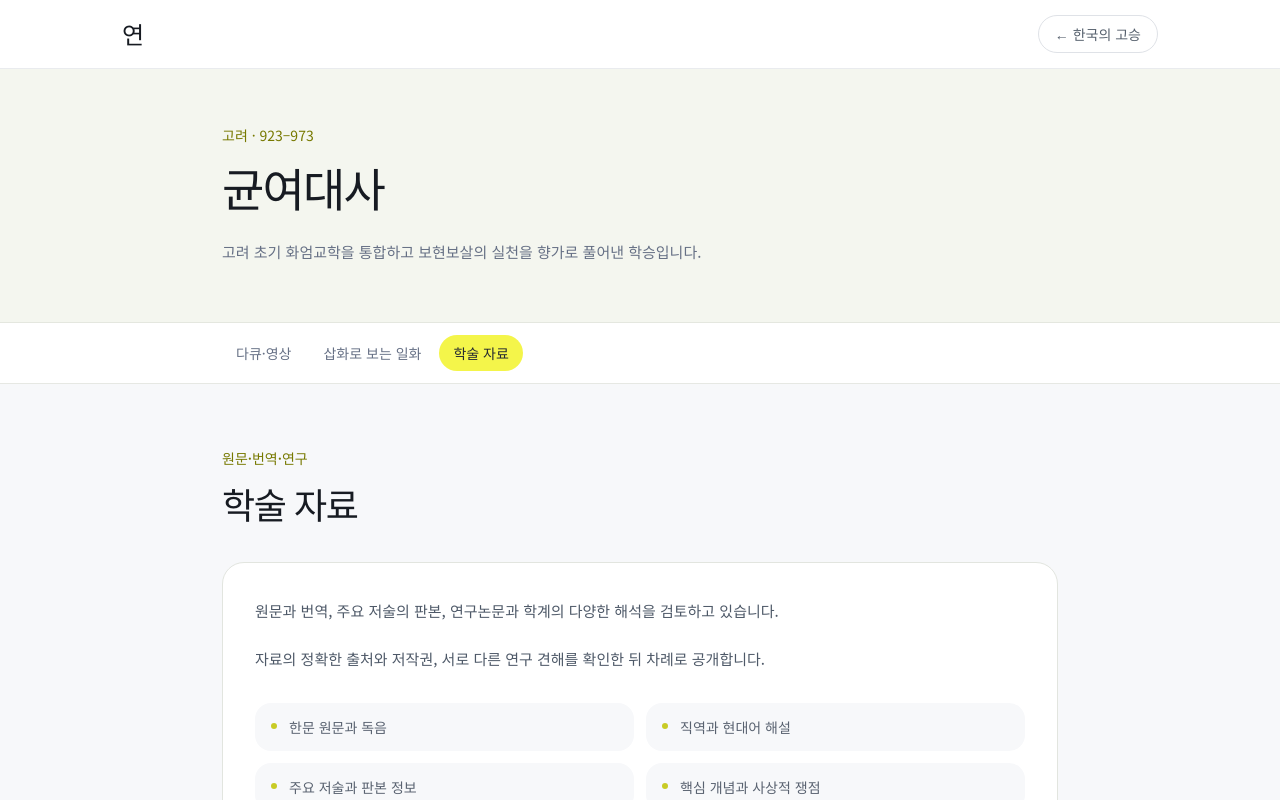
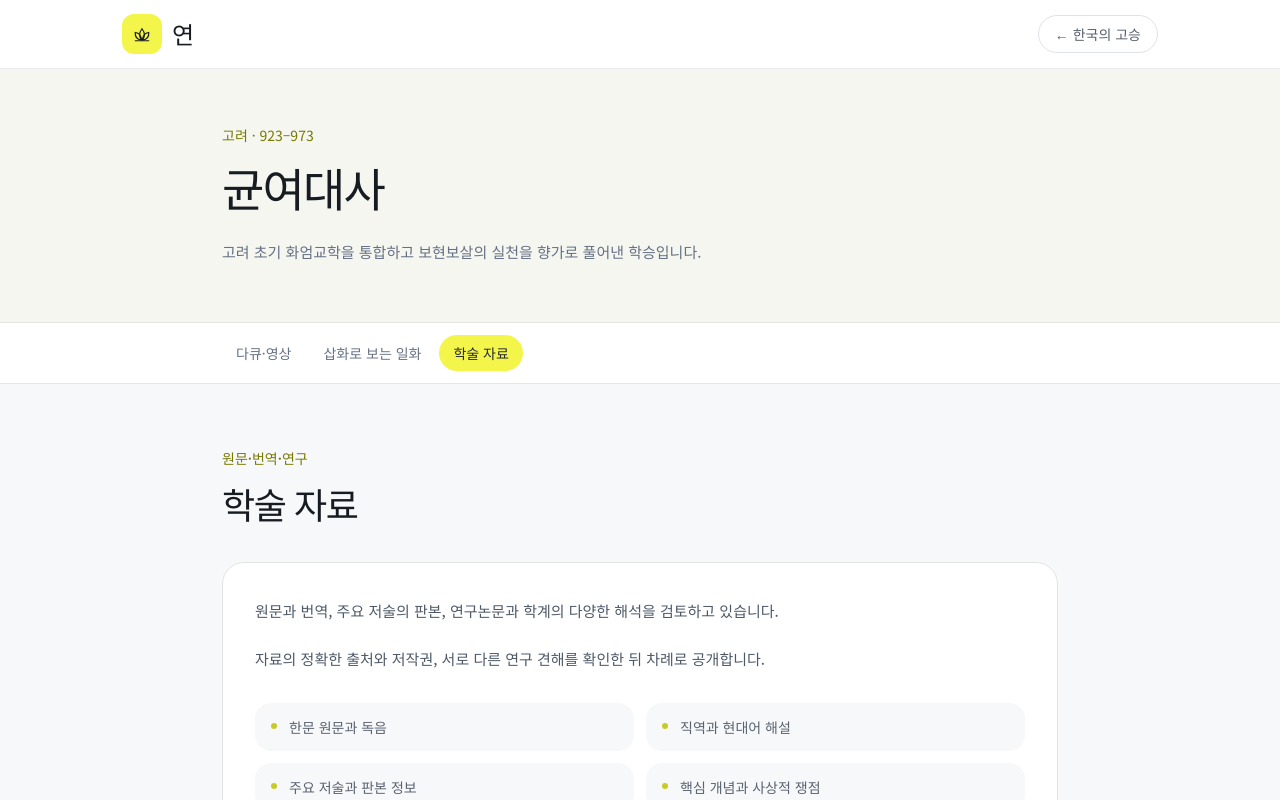
Before and after one commit to bcrow1102/yun, a Next.js app: page /resources/masters/gyunyeo/academic in a window 1280 px wide. Shown: the top 800 px of the page. Built offline with nearby package versions, Linux system fonts and the light colour scheme.

Commit message:
로고 추가

```diff
--- a/app/resources/masters/[slug]/academic/page.tsx
+++ b/app/resources/masters/[slug]/academic/page.tsx
@@ -3,6 +3,18 @@ import { notFound } from "next/navigation";
 import { getMaster } from "../../data";
 
 type PageProps = { params: Promise<{ slug: string }> };
+
+
+function LotusMark() {
+    return (
+        <svg viewBox="0 0 32 32" fill="none" className="h-6 w-6" aria-hidden="true">
+            <path d="M16 24c-4-4.1-5.2-8.2 0-15 5.2 6.8 4 10.9 0 15Z" stroke="currentColor" strokeWidth="1.6" />
+            <path d="M15 24C9.5 23.3 6.6 20.5 7 14c5.4.7 8.1 4 8 10Z" stroke="currentColor" strokeWidth="1.6" />
+            <path d="M17 24c5.5-.7 8.4-3.5 8-10-5.4.7-8.1 4-8 10Z" stroke="currentColor" strokeWidth="1.6" />
+            <path d="M7 25h18" stroke="currentColor" strokeWidth="1.6" strokeLinecap="round" />
+        </svg>
+    );
+}
 
 const topics = [
     "한문 원문과 독음",
@@ -22,7 +34,12 @@ export default async function MasterAcademicPage({ params }: PageProps) {
         <main className="min-h-screen bg-[#F7F8FA] text-[#171B22]">
             <header className="border-b border-[#E9EBEE] bg-white">
                 <div className="mx-auto flex h-[68px] max-w-[1100px] items-center justify-between px-5 md:px-8">
-                    <Link href="/" className="text-2xl font-semibold">연</Link>
+                    <Link href="/" className="flex items-center gap-2.5" aria-label="연 홈">
+                        <span className="flex h-10 w-10 items-center justify-center rounded-xl bg-[#F4F54A]">
+                            <LotusMark />
+                        </span>
+                        <span className="text-2xl font-semibold">연</span>
+                    </Link>
                     <Link href="/resources/masters" className="rounded-full border border-[#DFE2E7] px-4 py-2 text-sm text-[#56606D]">← 한국의 고승</Link>
                 </div>
             </header>
```
